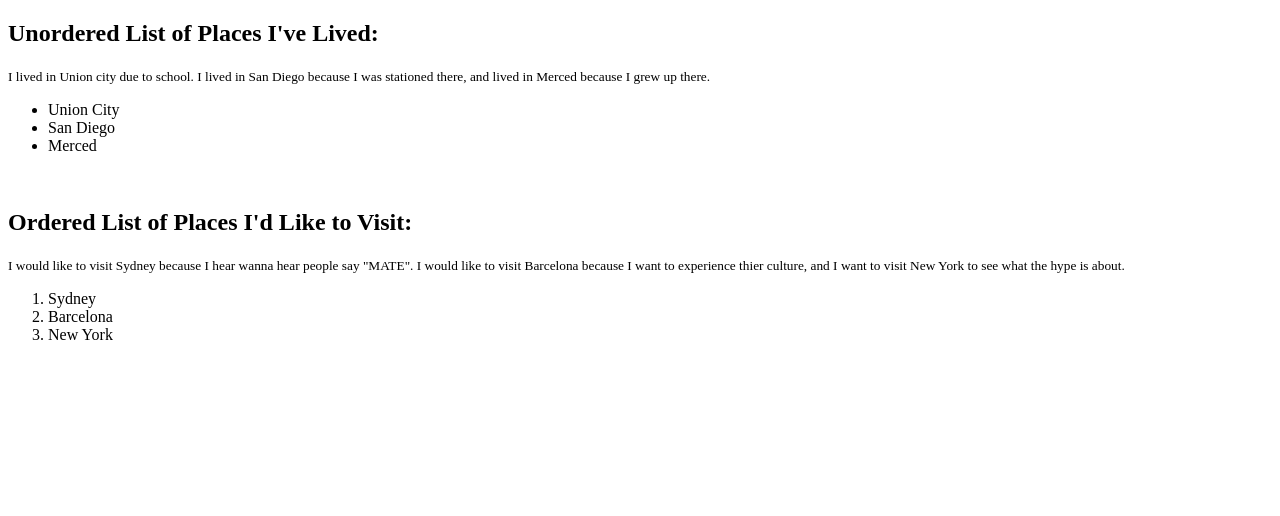
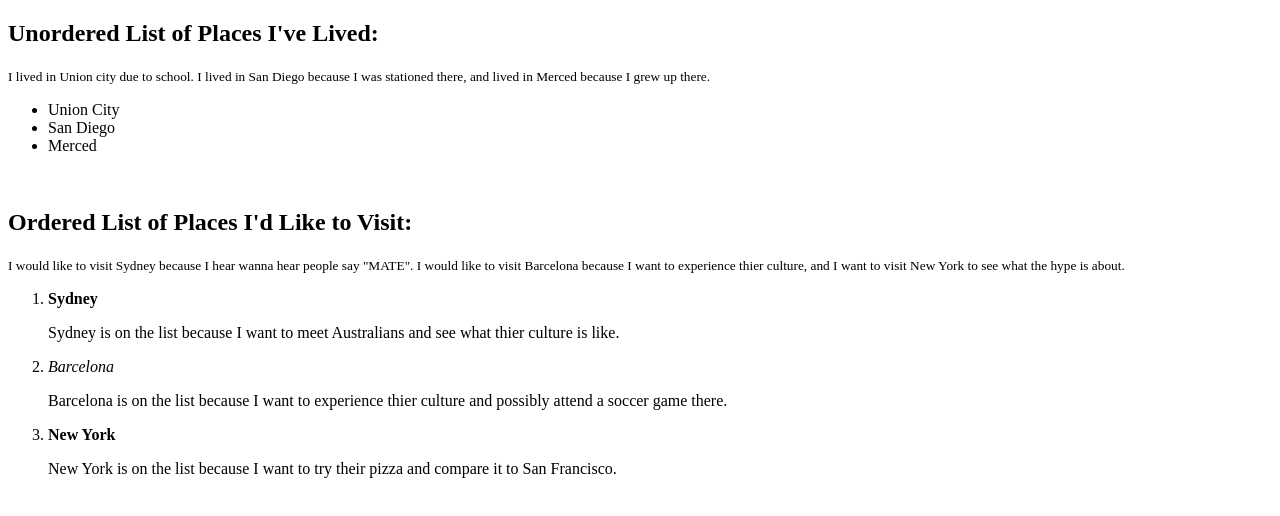
Before and after one commit to gonzz007/html-exercise, a plain HTML site: page index.html in a window 1280 px wide. Drawn offline with Linux system fonts and the light colour scheme.

Commit message:
Srong and Em second list

```diff
--- a/index.html
+++ b/index.html
@@ -17,9 +17,12 @@
     <h2>Ordered List of Places I'd Like to Visit:</h2>
     <p><small>I would like to visit Sydney because I hear wanna hear people say "MATE". I would like to visit Barcelona because I want to experience thier culture, and I want to visit New York to see what the hype is about.</small></p>
     <ol>
-        <li>Sydney</li>
-        <li>Barcelona</li>
-        <li>New York</li>
+        <li><strong>Sydney</strong></li>
+          <p><span>Sydney is on the list because I want to meet Australians and see what thier culture is like.</span></p>
+        <li><em>Barcelona</em></li>
+          <p><span>Barcelona is on the list because I want to experience thier culture and possibly attend a soccer game there.</span></p>
+        <li><strong>New York</strong></li>
+        <p><span>New York is on the list because I want to try their pizza and compare it to San Francisco.</span></p>
     </ol>
 </body>
 </html>
```
